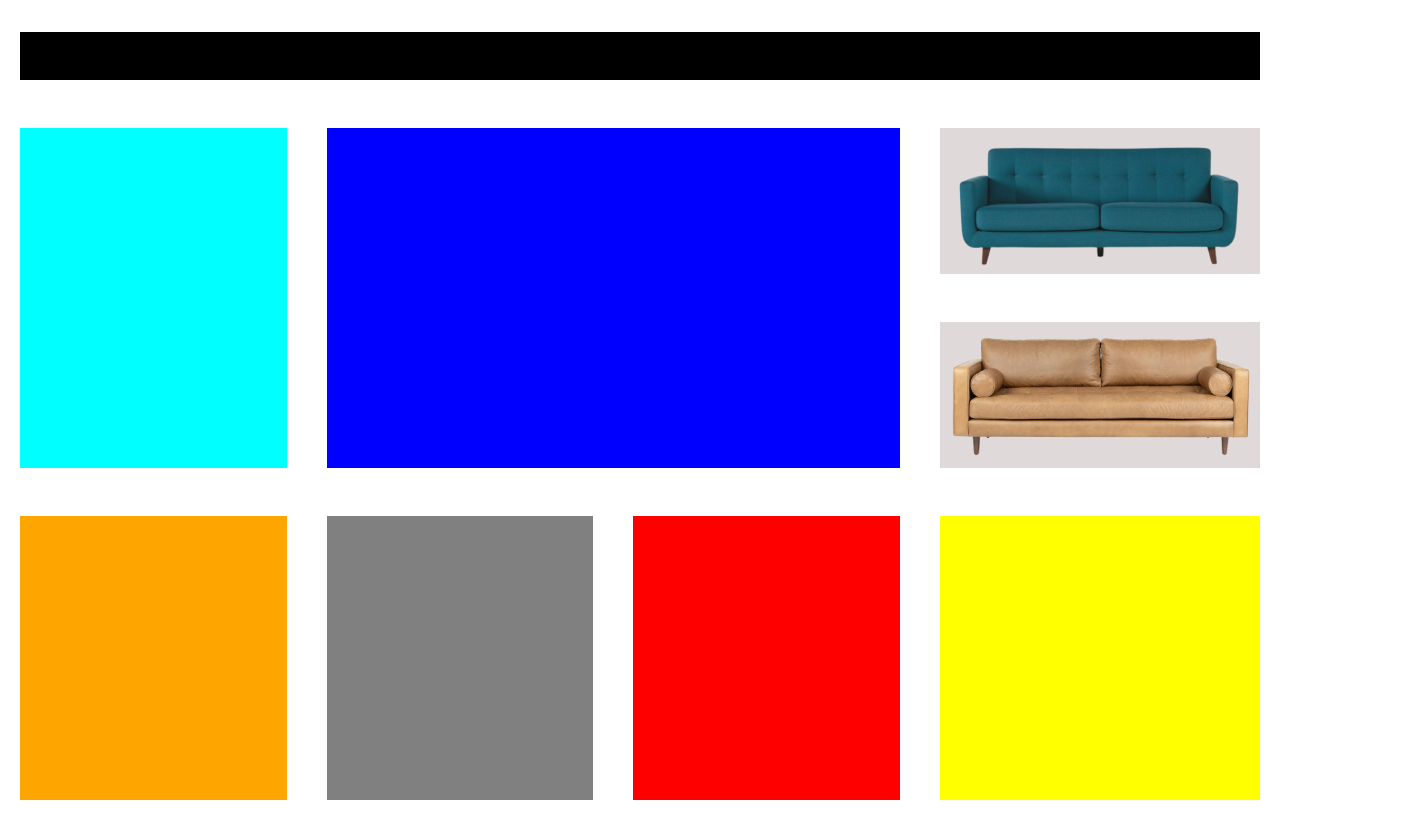
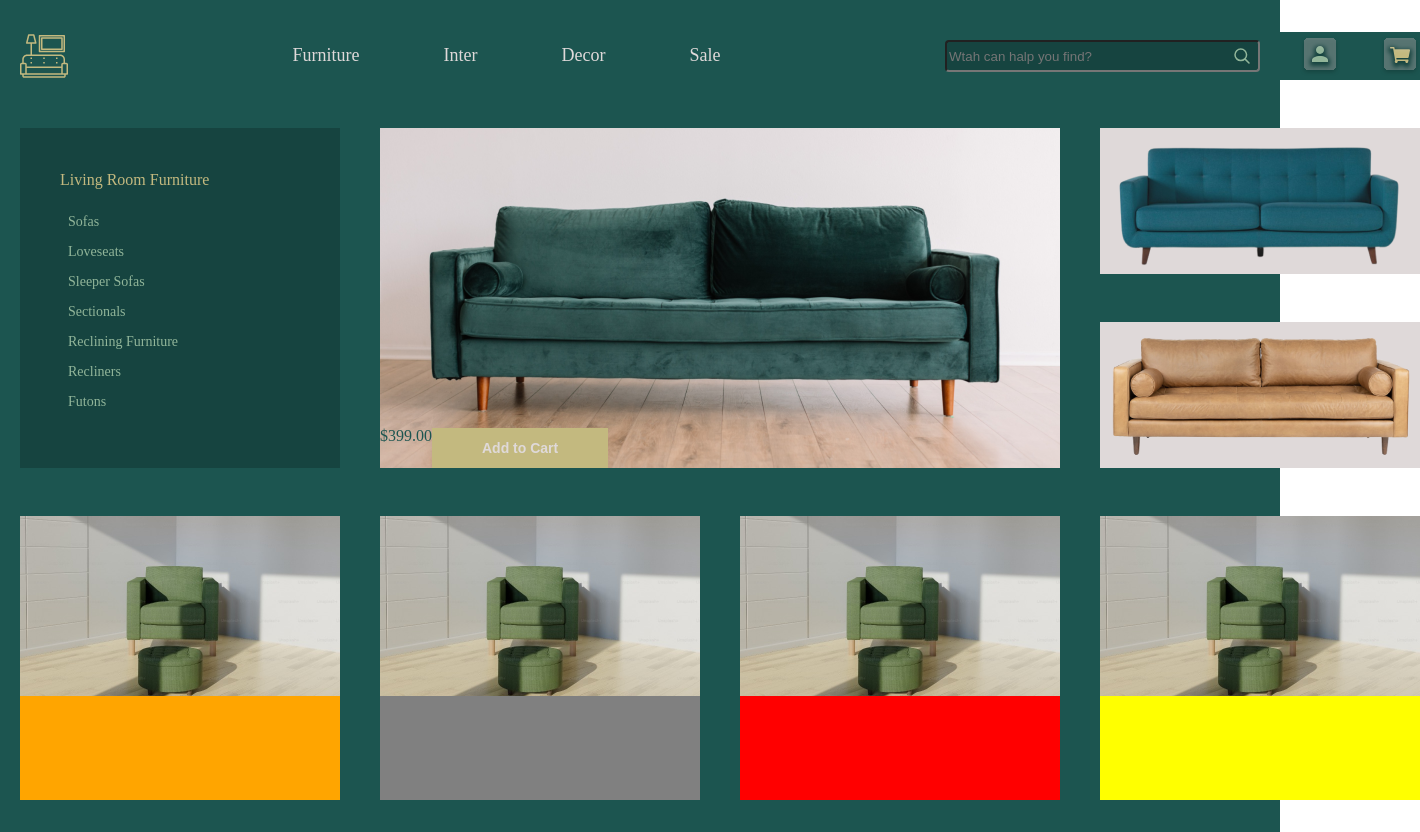
Before and after one commit to NinoRazmadze/homework11, a plain HTML site: page index.html in a window 1280 px wide. Shown: the whole page, 1420 px wide, since content can reach past the window. Drawn offline with Linux system fonts and the light colour scheme.

Commit message:
add header aside card

```diff
--- a/css/styles.css
+++ b/css/styles.css
@@ -1,4 +1,19 @@
+:root {
+  --themecolor: #1c5550;
+  --secondarybackground: #00000033;
+  --navfontSize: 18px;
+  --navColor: #dfd9d9;
+  --borderRadius: 4px;
+  --buttonColor: #C3B97F;
+  --buttonFontsize: 14px;
+  --priceColor:#1C5550;
+  --priceSize: 16px;
+  --h2Color: #C3B97F;
+  --asideTextcolor: #91B599;
+}
+
 .container {
+  background-color: var(--themecolor);
   width: min(100%, 1440px);
   margin: auto;
   padding: 32px 20px;
@@ -7,26 +22,103 @@
   grid-template-columns: repeat(4, 1fr);
   grid-template-rows: 48px 146px 146px 284px;
   grid-template-areas:
-  "HEADER HEADER HEADER HEADER"
-  "ASIDE BIGCARD BIGCARD IMG1"
-  "ASIDE BIGCARD BIGCARD IMG2"
-  "CARD1 CARD2 CARD3 CARD4" ;
+    "HEADER HEADER HEADER HEADER"
+    "ASIDE BIGCARD BIGCARD IMG1"
+    "ASIDE BIGCARD BIGCARD IMG2"
+    "CARD1 CARD2 CARD3 CARD4";
 }
 /* header */
 header {
-  background-color: black;
+  background-color: var(--themecolor);
   grid-area: HEADER;
 }
+nav {
+  display: flex;
+  justify-content: space-between;
+  align-items: center;
+}
+.nav_links {
+  display: flex;
+  gap: 84px;
+}
+.nav_links a {
+  font-size: var(--navfontSize);
+  color: var(--navColor);
+  font-weight: 400;
+  line-height: 21.78px;
+}
+.input-container {
+  display: flex;
+  align-items: center;
+  gap: 40px;
+}
+input {
+  width: 315px;
+  height: 32px;
+  background-color: var(--secondarybackground);
+  border-radius: var(--borderRadius);
+  background-image: url(../images/header_icon1.svg);
+  background-repeat: no-repeat;
+  background-position: right 8px center;
+  background-size: 16px;
+
+}
+
 /* aside */
 .aside {
-  background-color: aqua;
+  background-color: var(--secondarybackground);
   grid-area: ASIDE;
+  padding: 38px 40px;
+}
+h2{
+  color: var(--h2Color);
+  font-size: var(--priceSize);
+  font-weight: 400;
+  line-height: 27px;
+}
+.aside_list {
+  display: flex;
+  flex-direction: column;
+  gap: 5px;
+  margin-left: 8px;
+  margin-top: 16px;
+}
+.aside_text{
+  font-size: var(--buttonFontsize);
+  color: var(--asideTextcolor);
+  font-weight: 400px;
+  line-height: 25px;
+
 }
 /* bigcard */
 .bigcard {
-  background-color: blue;
   grid-area: BIGCARD;
+  position: relative;
 }
+.cart{
+  display: flex;
+  position: absolute;
+  bottom: 0;
+  left: 0;
+
+}
+p{
+  color: var(--priceColor);
+  font-size: var(--priceSize);
+}
+button{
+  background-color: var(--buttonColor);
+color: var(--navColor);
+border: none;
+outline: none;
+padding: 9px 50px;
+font-size: var(--buttonFontsize);
+font-weight: 700;
+line-height:  22px;
+}
+
+
+
 /* img1 */
 .img1 {
   background-color: brown;
--- a/index.html
+++ b/index.html
@@ -10,23 +10,64 @@
   <body>
     <div class="container">
       <!-- header -->
-      <header></header>
+      <header>
+        <nav>
+          <img src="images/header_logo.svg" alt="" />
+          <ul class="nav_links">
+            <li><a href="">Furniture</a></li>
+            <li><a href="">Inter</a></li>
+            <li><a href="">Decor</a></li>
+            <li><a href="">Sale</a></li>
+          </ul>
+          <div class="input-container">
+            <input type="text" placeholder="Wtah can halp you find?" />
+            <img src="images/header_icon2.svg" alt="" />
+            <img src="images/header_icon3.svg" alt="" />
+          </div>
+        </nav>
+      </header>
       <!-- Aside -->
-      <article class="aside"></article>
+      <article class="aside">
+        <h2>Living Room Furniture</h2>
+        <ul class="aside_list">
+          <li><a href="" class="aside_text">Sofas</a></li>
+          <li><a href="" class="aside_text">Loveseats</a></li>
+          <li><a href="" class="aside_text">Sleeper Sofas</a></li>
+          <li><a href="" class="aside_text">Sectionals</a></li>
+          <li><a href="" class="aside_text">Reclining Furniture</a></li>
+          <li><a href="" class="aside_text">Recliners</a></li>
+          <li><a href="" class="aside_text">Futons</a></li>
+        </ul>
+      </article>
       <!-- bigcard -->
-      <div class="bigcard"></div>
+      <div class="bigcard">
+        <img src="images/img1.png" alt="" />
+        <div class="cart">
+           <p>$399.00</p>
+          <button>Add to Cart</button>
+        </div>
+
+      </div>
       <!-- img1 -->
-      <div class="img1"> <img src="images/img2.png" alt=""></div>
+      <div class="img1"><img src="images/img2.png" alt="" /></div>
       <!-- img2 -->
-      <div class="img2"> <img src="images/img3.png" alt=""></div>
+      <div class="img2"><img src="images/img3.png" alt="" /></div>
       <!-- card1 -->
-      <figure class="card1"></figure>
+      <figure class="card1">
+        <img src="images/card.png" alt="" />
+      </figure>
       <!-- card2 -->
-      <figure class="card2"></figure>
+      <figure class="card2">
+        <img src="images/card.png" alt="" />
+      </figure>
       <!-- card3 -->
-      <figure class="card3"> </figure>
+      <figure class="card3">
+        <img src="images/card.png" alt="" />
+      </figure>
       <!-- card4 -->
-      <figure class="card4"></figure>
+      <figure class="card4">
+        <img src="images/card.png" alt="" />
+      </figure>
     </div>
   </body>
 </html>
```
